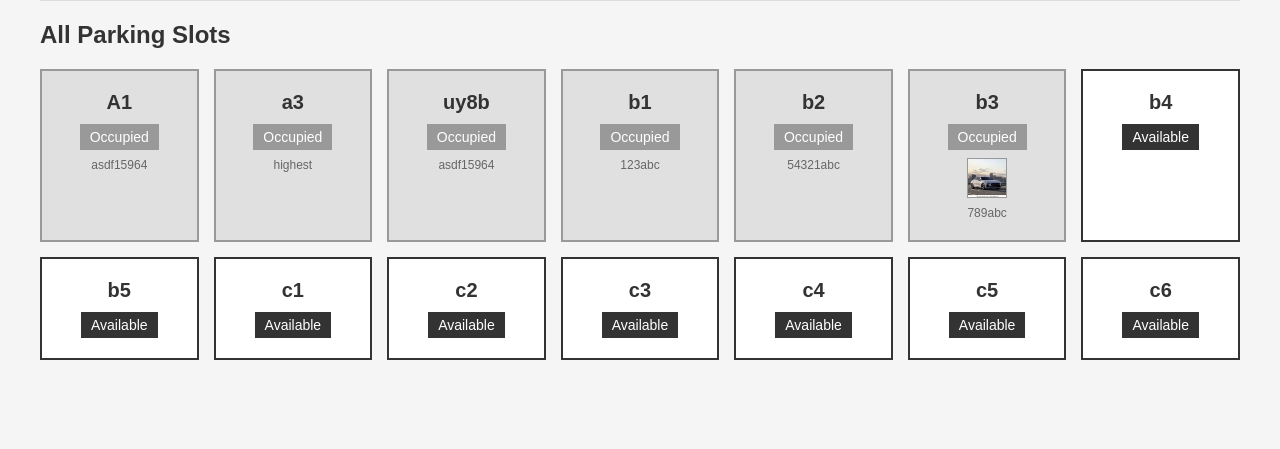
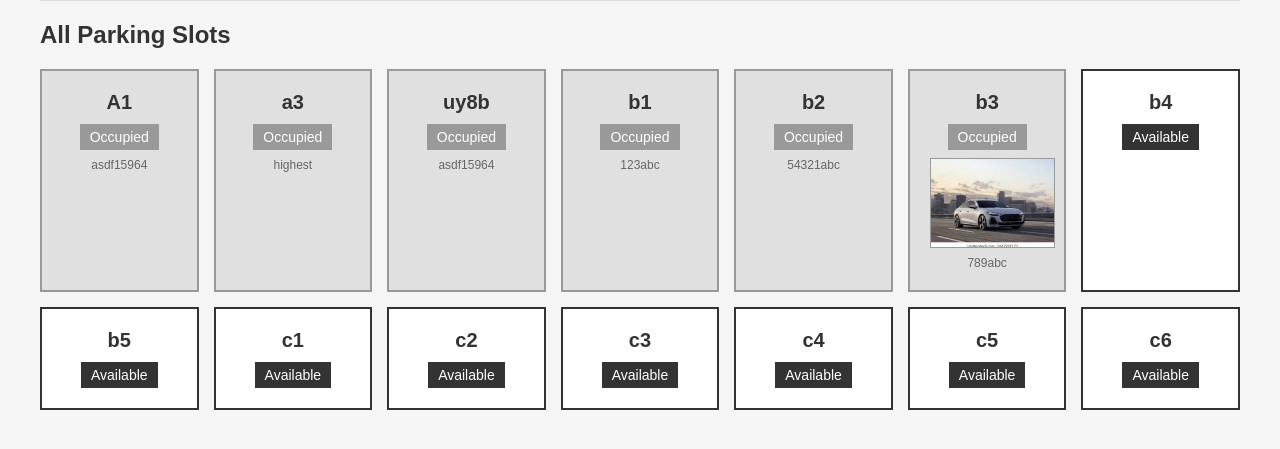
Before and after one commit to izzab123/smart_parking_system, a Django app: page / in a window 1280 px wide. Shown: the part 327-776 px from the top of the page. Run offline with Django 5.2, Linux system fonts and the light colour scheme; data comes from the database, SQL or seed files in the repository.

Commit message:
car image size fix

```diff
--- a/templates/dashboard.html
+++ b/templates/dashboard.html
@@ -111,8 +111,8 @@
             color: #333;
         }
         .vehicle-thumbnail {
-            width: 40px;
-            height: 40px;
+            width: 125px;
+            height: 90px;
             object-fit: cover;
             border: 1px solid #999;
             margin-top: 8px;
```
